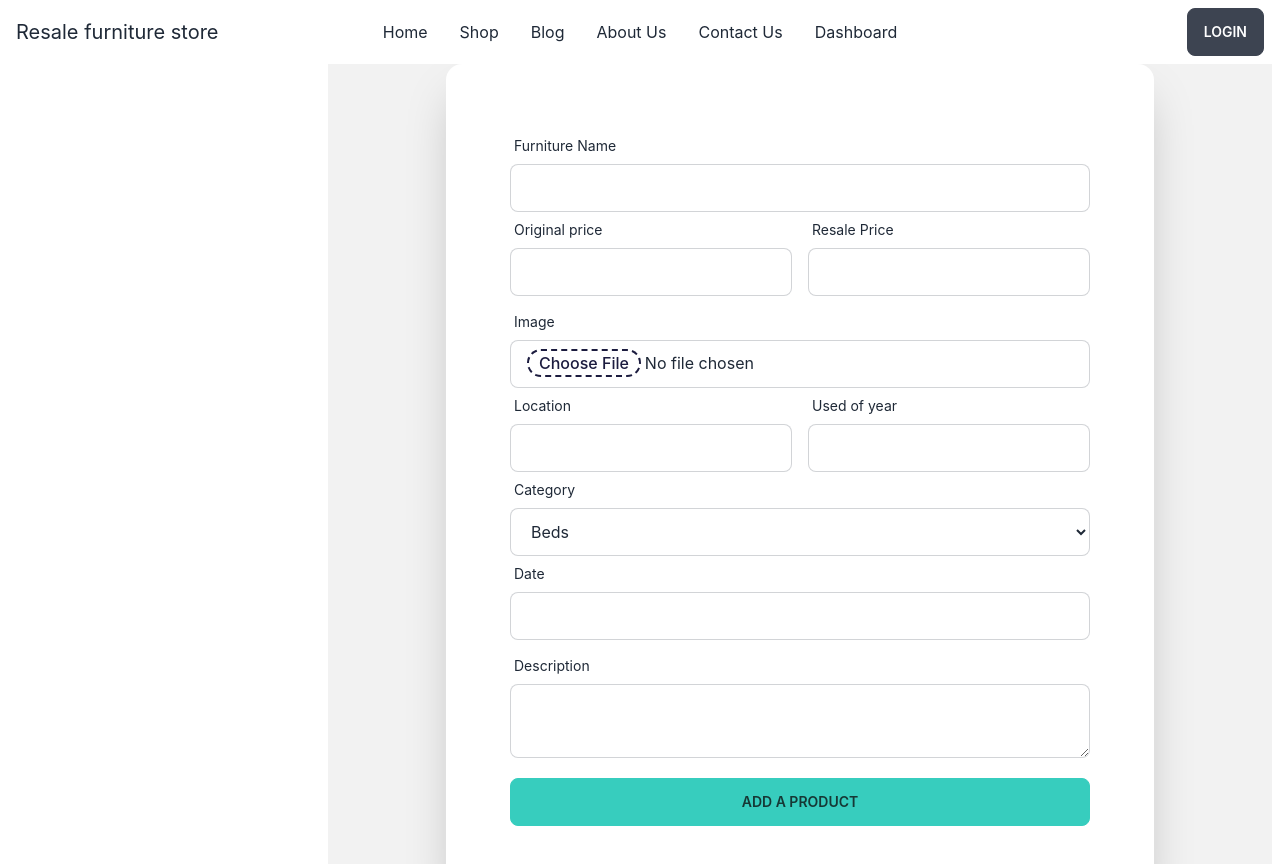
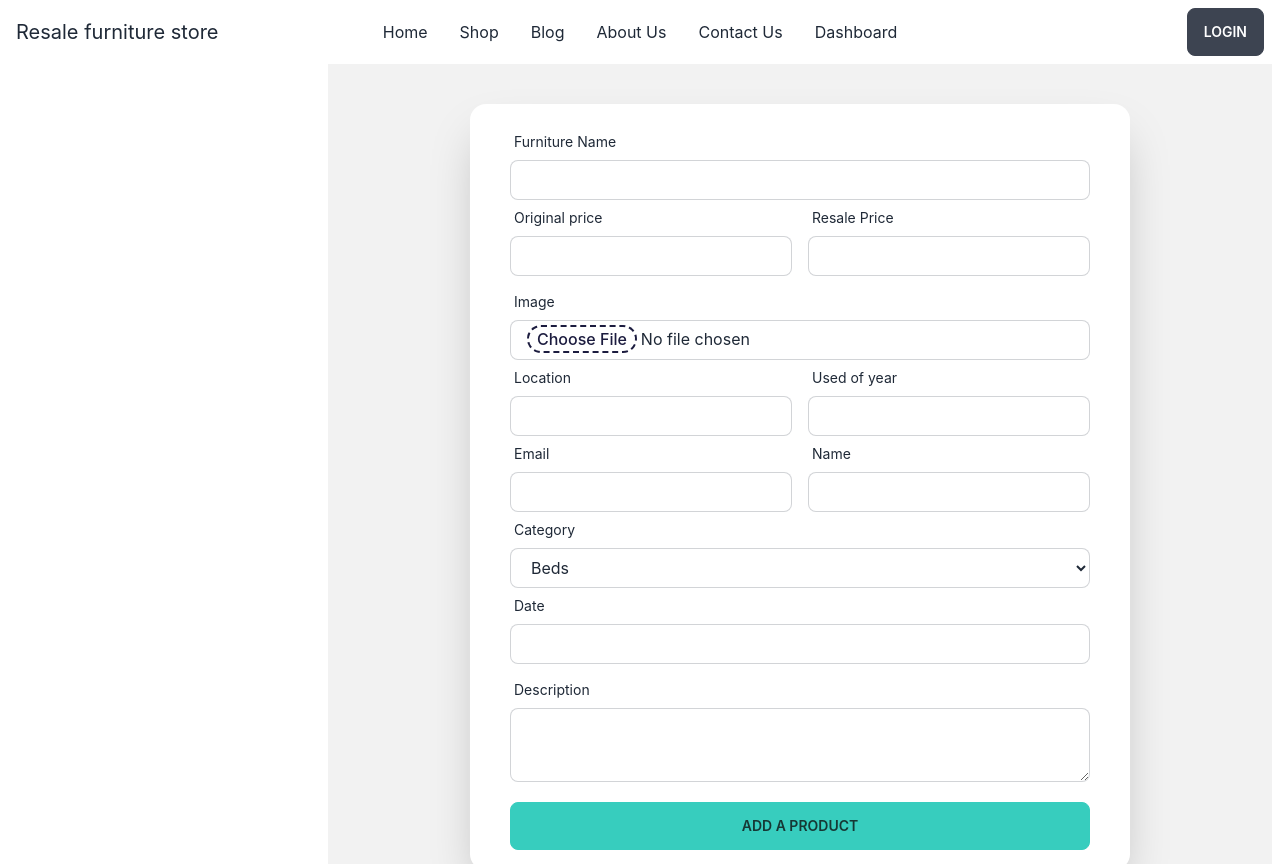
Before and after one commit to akmsyfulalom/resale-furniture-store-client-side, a React (Create React App) app: page /dashboard/addProduct in a window 1280 px wide. Built offline with nearby package versions, Linux system fonts and the light colour scheme; no server answers.

Commit message:
user emial displayname implementation

```diff
--- a/src/Pages/Dashboard/AddAProduct/AddAProduct.js
+++ b/src/Pages/Dashboard/AddAProduct/AddAProduct.js
@@ -35,6 +35,10 @@ const AddProduct = () => {
         const productsImg = form.product_img.files[0];
         const years_of_used = form.years_of_used.value;
         const post_time = form.post_time.value;
+        const category = form.category.value;
+        const displayName = form.name.value;
+        const email = form.email.value;
+
         const formData = new FormData();
         formData.append('image', productsImg)
         const url = `https://api.imgbb.com/1/upload?key=${hostImgbbKey}`
@@ -54,6 +58,9 @@ const AddProduct = () => {
                         product_img: imgData.data.url,
                         years_of_used: years_of_used,
                         post_time: post_time,
+                        category: category,
+                        displayName: displayName,
+                        email: email
                     }
                     fetch('http://localhost:5000/products', {
                         method: 'POST',
@@ -83,57 +90,71 @@ const AddProduct = () => {
     return (
         <div>
 
-            <div className='bg-base-200 '>
-                <div className="hero min-h-screen bg-base-200 ">
+
+            <div className="hero  bg-base-200 ">
 
                 <form onSubmit={handleAddProduct}>
 
-                        <div className="card flex-shrink-0 w-full max-w-3xl shadow-2xl bg-base-100 p-16">
+                    <div className="card flex-shrink-0 w-full shadow-2xl bg-base-100 px-10 my-10 py-5">
                         <div className="form-control">
                             <label className="label">
                                 <span className="label-text">Furniture Name</span>
                             </label>
-                                <input type="text" name='title' className="input input-bordered" />
+                            <input type="text" name='title' className="input h-10 input-bordered" />
                         </div>
                         <div className='grid grid-cols-2 gap-4'>
                             <div className="form-control col-span-1">
                                 <label className="label">
                                     <span className="label-text">Original price</span>
                                 </label>
-                                    <input type="text" name='original_price' className="input input-bordered" />
+                                <input type="text" name='original_price' className="input h-10  input-bordered" />
                             </div>
                             <div className="form-control">
                                 <label className="label">
                                     <span className="label-text">Resale Price</span>
                                 </label>
-                                    <input type="text" name='resale_price' className="input input-bordered" />
+                                <input type="text" name='resale_price' className="input h-10 input-bordered" />
                             </div>
                         </div>
                         <div className="form-control">
                             <label className="label">
                                 <span className="label-text mt-2">Image</span>
                             </label>
-                                <input type="file" name='product_img' className="input input-bordered pt-2 input_photo" />
+                            <input type="file" name='product_img' className="input h-10 input-bordered pt-1 input_photo" />
                         </div>
                         <div className='grid grid-cols-2 gap-4'>
                             <div className="form-control col-span-1">
                                 <label className="label">
                                     <span className="label-text">Location</span>
                                 </label>
-                                    <input type="text" name='location' className="input input-bordered" />
+                                <input type="text" name='location' className="input h-10 input-bordered" />
                             </div>
                             <div className="form-control">
                                 <label className="label">
                                     <span className="label-text">Used of year</span>
                                 </label>
-                                    <input type="text" name='years_of_used' className="input input-bordered" />
+                                <input type="text" name='years_of_used' className="input h-10 input-bordered" />
+                            </div>
+                        </div>
+                        <div className='grid grid-cols-2 gap-4'>
+                            <div className="form-control col-span-1">
+                                <label className="label">
+                                    <span className="label-text">Email</span>
+                                </label>
+                                <input type="text" name='email' readOnly defaultValue={user?.email} className="input h-10 input-bordered" />
+                            </div>
+                            <div className="form-control">
+                                <label className="label">
+                                    <span className="label-text">Name</span>
+                                </label>
+                                <input type="text" name='name' defaultValue={user?.displayName} className="input h-10 input-bordered" />
                             </div>
                         </div>
                         <div className="form-control">
                             <label className="label">
                                 <span className="label-text">Category</span>
                             </label>
-                                <select className='input input-bordered ' name='category'>
+                            <select className='input h-10 input-bordered ' name='category'>
                                 <option value="beds">Beds</option>
                                 <option value="Wooden">Wooden</option>
                                 <option value="Bamboo">Bamboo</option>
@@ -145,7 +166,7 @@ const AddProduct = () => {
                             <label className="label">
                                 <span className="label-text">Date</span>
                             </label>
-                                <input type="text" name='post_time' className="input input-bordered input_photo" />
+                            <input type="text" name='post_time' className="input h-10 input-bordered input_photo" />
                         </div>
                         <div className="form-control">
                             <label className="label">
@@ -157,9 +178,6 @@ const AddProduct = () => {
 
                 </form>
             </div>
-            </div>
-
-
         </div >
     );
 };
--- a/src/Pages/Dashboard/AddAProduct/addProduct.css
+++ b/src/Pages/Dashboard/AddAProduct/addProduct.css
@@ -2,7 +2,7 @@
     border-radius: 20px;
     font-weight: 500;
     color: rgb(28, 28, 63);
-    padding: 0 10px;
+    padding: 0 8px;
     border: 2px dashed rgb(28, 28, 63);
     background: transparent;
 }
```
Lines whose indentation alone changed are shown as unchanged.
